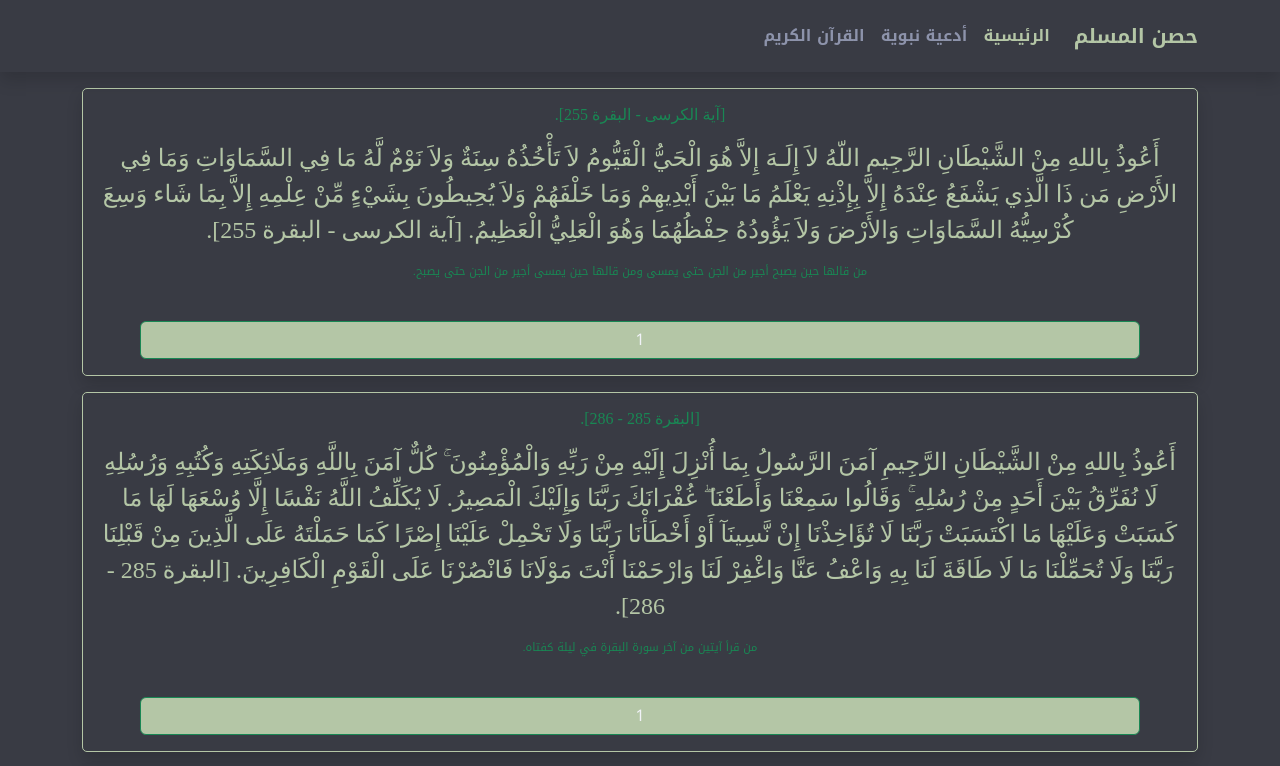
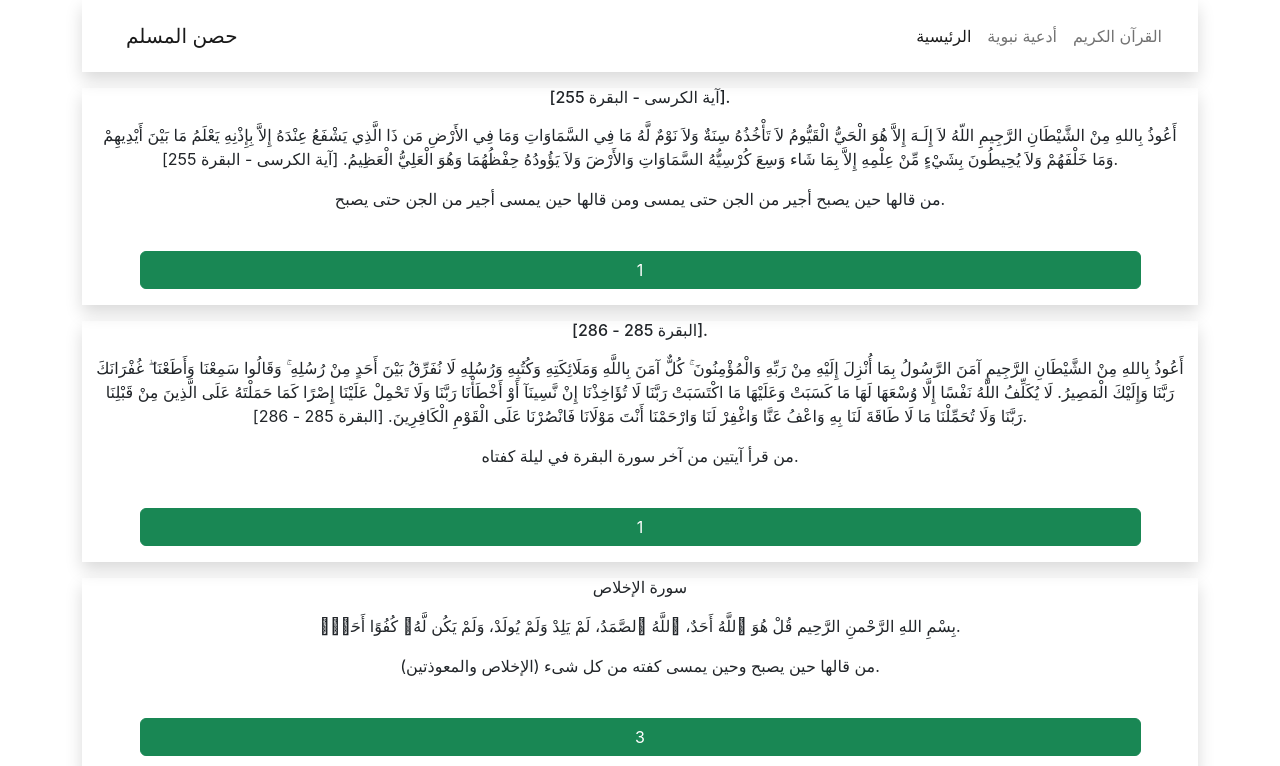
Before and after one commit to Abdullah-Alsalhi/athkar, a React (Create React App) app: page /massa in a window 1280 px wide. Shown: the top 766 px of the page. Built offline with nearby package versions, Linux system fonts and the light colour scheme.

Commit message:
starting over

```diff
--- a/src/App.js
+++ b/src/App.js
@@ -2,7 +2,7 @@ import React from "react";
 
 import { Routes, Route, Link } from "react-router-dom";
 
-import "./App.css";
+// import "./App.css";
 import Footer from "./components/Footer";
 import Header from "./components/Header";
 import Navbar from "./components/Navbar";
@@ -12,9 +12,9 @@ import Evining from "./components/Evining";
 
 function App() {
   return (
-    <div className="App page ">
+    <div className="container">
       <Navbar />
-      <div className="container">
+
         {/* this route will take you to / */}
         <Routes>
           <Route
@@ -82,7 +82,7 @@ function App() {
           />
         </Routes>
         <Footer />
-      </div>
+
     </div>
   );
 }
--- a/src/components/Buttons.css
+++ /dev/null
@@ -1,10 +0,0 @@
-.btn-custom {
-  font-family: "Noto Kufi Arabic", sans-serif;
-  background-color: var(--nice-main-i-color);
-  color: var(--nav-main-i-color);
-}
-
-.btn-custom:hover {
-  color: var(--nice-main-i-color);
-  background-color: var(--nav-main-i-color);
-}
--- a/src/components/Buttons.js
+++ b/src/components/Buttons.js
@@ -1,4 +1,4 @@
-import "./Buttons.css";
+// import "./Buttons.css";
 import React from "react";
 import { Link } from "react-router-dom";
 export default function Buttons() {
--- a/src/components/Evining.js
+++ b/src/components/Evining.js
@@ -1,4 +1,4 @@
-import "./Morning.css";
+// import "./Morning.css";
 
 import React from "react";
 import athkar from "../thekr-json/athkar.json";
--- a/src/components/Header.css
+++ /dev/null
@@ -1,22 +0,0 @@
-.ayah-random{
-  color: var(--nice-main-i-color);
-  font-family: "Lateef", cursive;
-  font-size: 1.2rem;
-}
-
-.mokhtarat {
-  font-family: "Noto Kufi Arabic", sans-serif;
-  color: var(--nav-main-i-color);
-  background-color: var(--nice-main-i-color);
-}
-
-.ayah-ref {
-  color: var(--nav-main-ii-color);
-  font-size: 0.6rem;
-}
-
-.hadith-text {
-  font-family: "Lateef", cursive;
-  color: var(--nice-main-i-color);
-  font-size: 1.2rem;
-}
--- a/src/components/Header.js
+++ b/src/components/Header.js
@@ -1,4 +1,4 @@
-import "./Header.css";
+// import "./Header.css";
 import React, { useState, useEffect } from "react";
 import nawawi from "../thekr-json/nawawi.json";
 import axios from "axios";
--- a/src/components/Morning.css
+++ /dev/null
@@ -1,39 +0,0 @@
-.thekr-container {
-  border: 1px solid var(--nice-main-i-color);
-  border-radius: 5px;
-}
-
-.title {
-  color: var(--nice-main-ii-color);
-  font-family: "Lateef", cursive;
-  font-size: 1rem;
-}
-
-.thekr-desc {
-  font-family: "Noto Kufi Arabic", sans-serif;
-  color: var(--nice-main-ii-color);
-  font-size: 0.7rem;
-}
-
-
-.thekr {
-  font-family: "Lateef", cursive;
-  color: var(--nice-main-i-color);
-  font-size: 1.5rem;
-}
-
-.btn-success {
-  font-family: "Noto Kufi Arabic", sans-serif;
-  background-color: var(--nice-main-i-color);
-  color: var(--nav-main-i-color);
-}
-
-.btn-success:hover {
-  color: var(--nice-main-i-color);
-  background-color: var(--nav-main-i-color);
-}
-
-
-.btn-success:focus {
-  box-shadow: none;
-}
--- a/src/components/Morning.js
+++ b/src/components/Morning.js
@@ -1,4 +1,4 @@
-import "./Morning.css"
+// import "./Morning.css"
 import React from "react";
 import athkar from "../thekr-json/athkar.json";
 
--- a/src/components/Navbar.css
+++ /dev/null
@@ -1,37 +0,0 @@
-.navbar {
-  font-family: "Noto Kufi Arabic", sans-serif;
-  /* background-color: var(--nav-main-i-color); */
-}
-
-.nav-link {
-  color: var(--nav-main-ii-color);
-  font-weight: bold;
-}
-
-.nav-link:hover,
-.nav-link.active {
-  color: var(--nice-main-i-color) !important;
-  font-weight: bold;
-}
-
-.navbar-brand,
-.navbar-brand:hover {
-  color: var(--nice-main-i-color);
-  font-weight: bold;
-}
-
-.navbar-toggler:focus {
-  box-shadow: none;
-  border: 1px solid var(--nice-main-i-color);
-  color: #b4c6a6;
-}
-
-.nav-z-index{
-  opacity: 0.5;
-}
-
-
-.nav-z-index:hover {
-  opacity: 1;
-  display: sticky;
-}
--- a/src/components/Navbar.js
+++ b/src/components/Navbar.js
@@ -1,4 +1,4 @@
-import './Navbar.css'
+// import './Navbar.css'
 import React from "react";
 import { Link } from "react-router-dom";
 
--- a/src/components/Quran.css
+++ /dev/null
@@ -1,59 +0,0 @@
-/* start of accordion */
-
-.accordion-item {
-  background-color: var(--nice-main-i-color);
-}
-
-.accordion-button {
-  display: block !important;
-  text-align: center;
-  font-family: "Noto Kufi Arabic", sans-serif;
-  background-color: var(--nav-main-iii-color) !important;
-  color: var(--nice-main-i-color) !important;
-  font-weight: bold;
-}
-.accordion-button:focus {
-  box-shadow: none;
-}
-.accordion-body {
-  background-color: var(--nav-main-iii-color);
-  color: white !important;
-}
-
-.btn-link {
-  font-family: "Noto Kufi Arabic", sans-serif;
-  color: var(--nav-main-ii-color);
-}
-.btn-link:hover {
-  font-family: "Noto Kufi Arabic", sans-serif;
-  color: var(--nice-main-i-color);
-}
-
-/* end of accordion */
-
-/* start of quran */
-
-.bg-surah_name {
-
-
-  background-color: var(--nice-main-i-color);  font-size: 1.2rem;
-}
-
-.surah_bg {
-  background-color: var(--nice-main-i-color);
-}
-.thek-cont {
-  border: 1px solid var(--nav-main-ii-color);
-  background-color: var(--nav-main-i-color);
-  font-family: "Lateef", cursive;
-  border-radius: 3px;
-}
-
-.quran-font {
-  color: var(--nav-main-iii-color);
-  font-size: 1.2rem;
-  line-height: 1.35;
-}
-
-
-/* end of quran */
--- a/src/components/Quran.js
+++ b/src/components/Quran.js
@@ -1,4 +1,4 @@
-import "./Quran.css"
+// import "./Quran.css"
 import React, { useState, useEffect } from "react";
 import axios from "axios";
 import { toArabic } from "arabic-digits";
```
